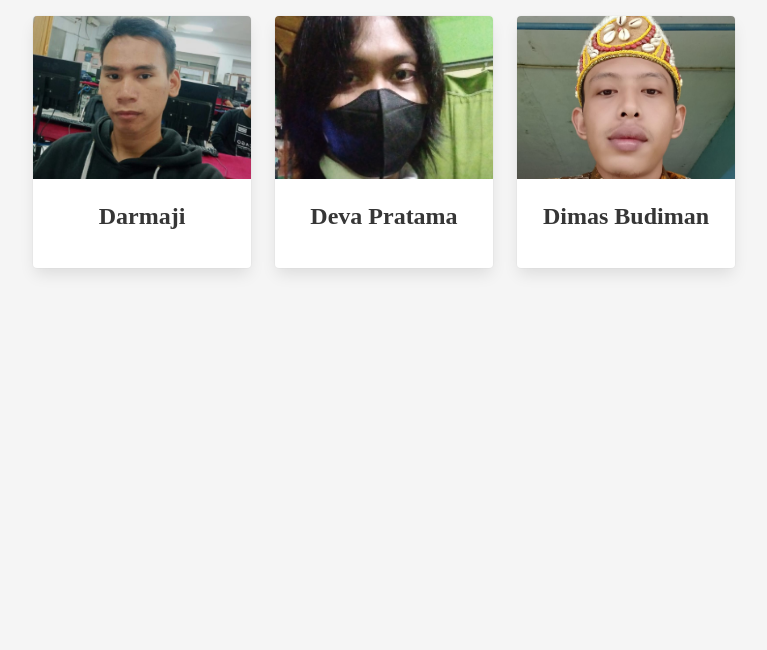
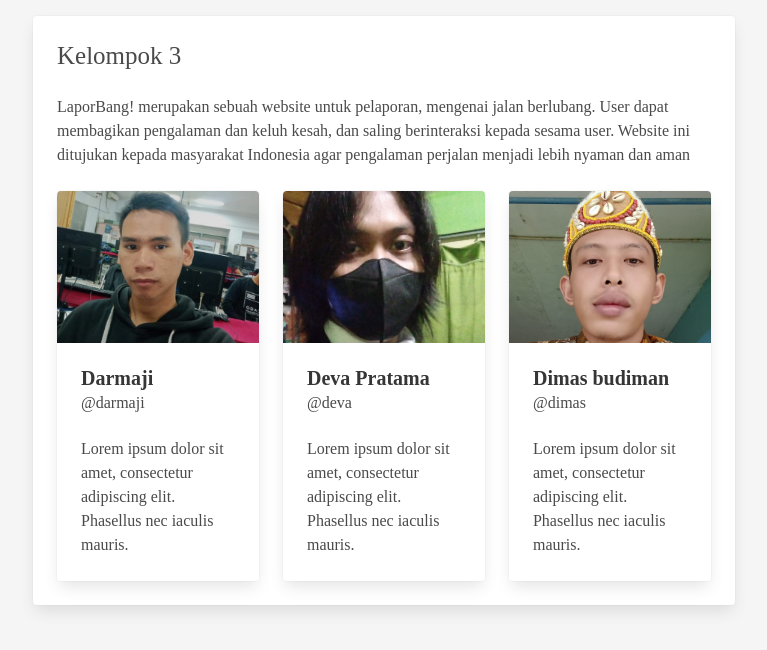
Before and after one commit to devapratamap/project-laporbang, a Flask app: template templates/about.html in a window 1280 px wide. Shown: the part 52-702 px from the top of the page, without its empty margins (256-1023 px from the left). Run offline with Flask 3, Linux system fonts and the light colour scheme; the template is opened without the code that fills it, so the values that code supplies are empty; some libraries are stand-ins or nearby versions.

Commit message:
mengubah tampilan card pada news.html dan about.html

```diff
--- a/templates/about.html
+++ b/templates/about.html
@@ -18,6 +18,7 @@
 </head>
 
 <!-- navbar -->
+
 <body class="has-navbar-fixed-top">
     <nav class="navbar is-fixed-top custom-navbar" role="navigation" aria-label="main navigation">
         <div class="navbar-brand">
@@ -58,17 +59,32 @@
 
     <section class="section">
         <div class="container">
+            <div class="card">
+                <div class="card-content">
+                    <h1 class="subtitle">Kelompok 3</h1>
+                    <h3 class="text">LaporBang! merupakan sebuah website untuk pelaporan,
+                        mengenai jalan berlubang. User dapat membagikan pengalaman dan keluh kesah,
+                        dan saling berinteraksi kepada sesama user. Website ini ditujukan kepada masyarakat Indonesia
+                        agar pengalaman perjalan menjadi lebih nyaman dan aman</h3>
+                    <br>
                     <div class="columns">
                         <div class="column is-one-third">
                             <div class="card">
                                 <div class="card-image">
                                     <figure class="image is-4by3">
-                                <img src="/static/about/dharma.jpg" alt="Darmaji">
+                                        <img src="/static/about/dharma.jpg">
                                     </figure>
                                 </div>
                                 <div class="card-content">
-                            <div class="content has-text-centered">
-                                <h2 class="title is-4">Darmaji</h2>
+                                    <div class="media">
+                                        <div class="media-content">
+                                            <p class="title is-5">Darmaji</p>
+                                            <p class="subtitle is-6">@darmaji</p>
+                                        </div>
+                                    </div>
+                                    <div class="content">
+                                        Lorem ipsum dolor sit amet, consectetur adipiscing elit.
+                                        Phasellus nec iaculis mauris.
                                     </div>
                                 </div>
                             </div>
@@ -77,12 +93,19 @@
                             <div class="card">
                                 <div class="card-image">
                                     <figure class="image is-4by3">
-                                <img src="/static/about/deva.jpg" alt="Deva Pratama">
+                                        <img src="/static/about/deva.jpg">
                                     </figure>
                                 </div>
                                 <div class="card-content">
-                            <div class="content has-text-centered">
-                                <h2 class="title is-4">Deva Pratama</h2>
+                                    <div class="media">
+                                        <div class="media-content">
+                                            <p class="title is-5">Deva Pratama</p>
+                                            <p class="subtitle is-6">@deva</p>
+                                        </div>
+                                    </div>
+                                    <div class="content">
+                                        Lorem ipsum dolor sit amet, consectetur adipiscing elit.
+                                        Phasellus nec iaculis mauris.
                                     </div>
                                 </div>
                             </div>
@@ -91,18 +114,28 @@
                             <div class="card">
                                 <div class="card-image">
                                     <figure class="image is-4by3">
-                                <img src="/static/about/dimas.jpg" alt="Dimas Budiman">
+                                        <img src="/static/about/dimas.jpg">
                                     </figure>
                                 </div>
                                 <div class="card-content">
-                            <div class="content has-text-centered">
-                                <h2 class="title is-4">Dimas Budiman</h2>
+                                    <div class="media">
+                                        <div class="media-content">
+                                            <p class="title is-5">Dimas budiman</p>
+                                            <p class="subtitle is-6">@dimas</p>
+                                        </div>
+                                    </div>
+                                    <div class="content">
+                                        Lorem ipsum dolor sit amet, consectetur adipiscing elit.
+                                        Phasellus nec iaculis mauris.
                                     </div>
                                 </div>
                             </div>
                         </div>
                     </div>
                 </div>
+            </div>
+
+        </div>
     </section>
 </body>
 
```
Also changed, not shown: templates/news.html (+24 -24 lines), static/post/gura.jpeg (added). Lines whose indentation alone changed are shown as unchanged.
